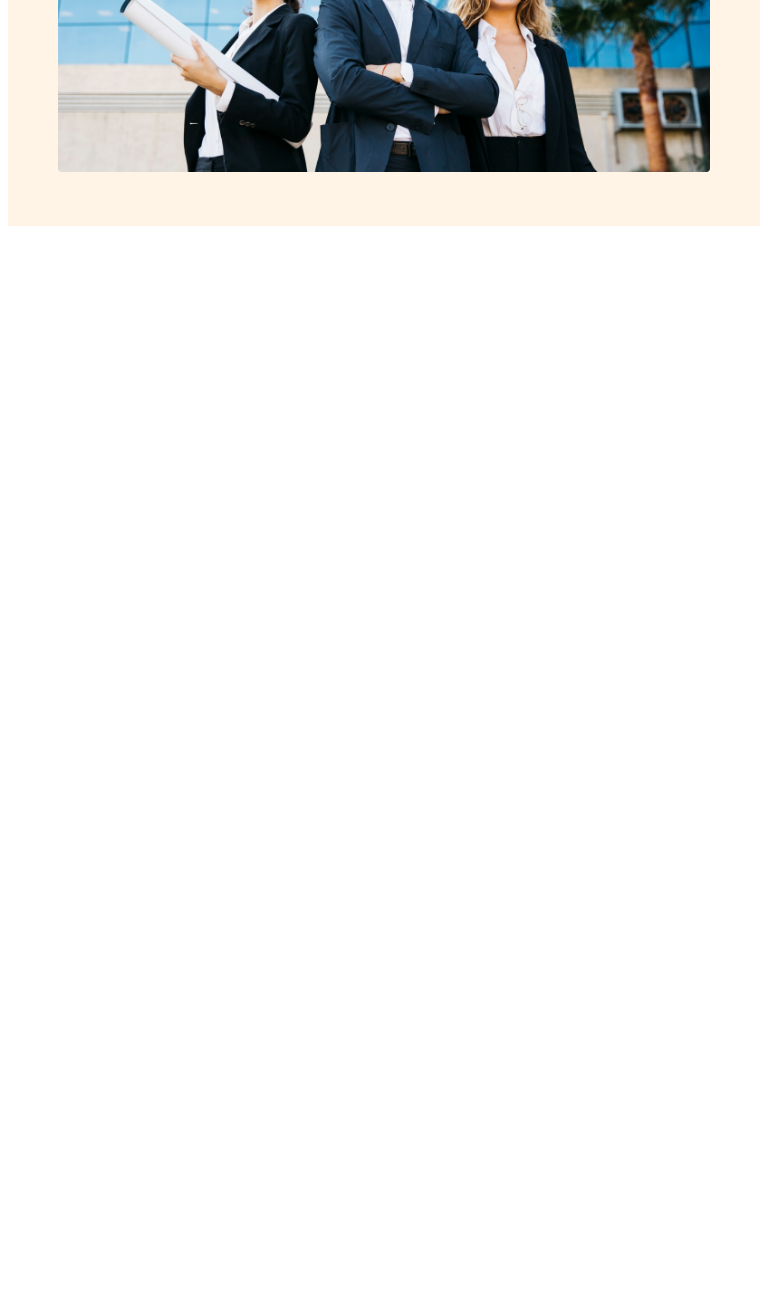
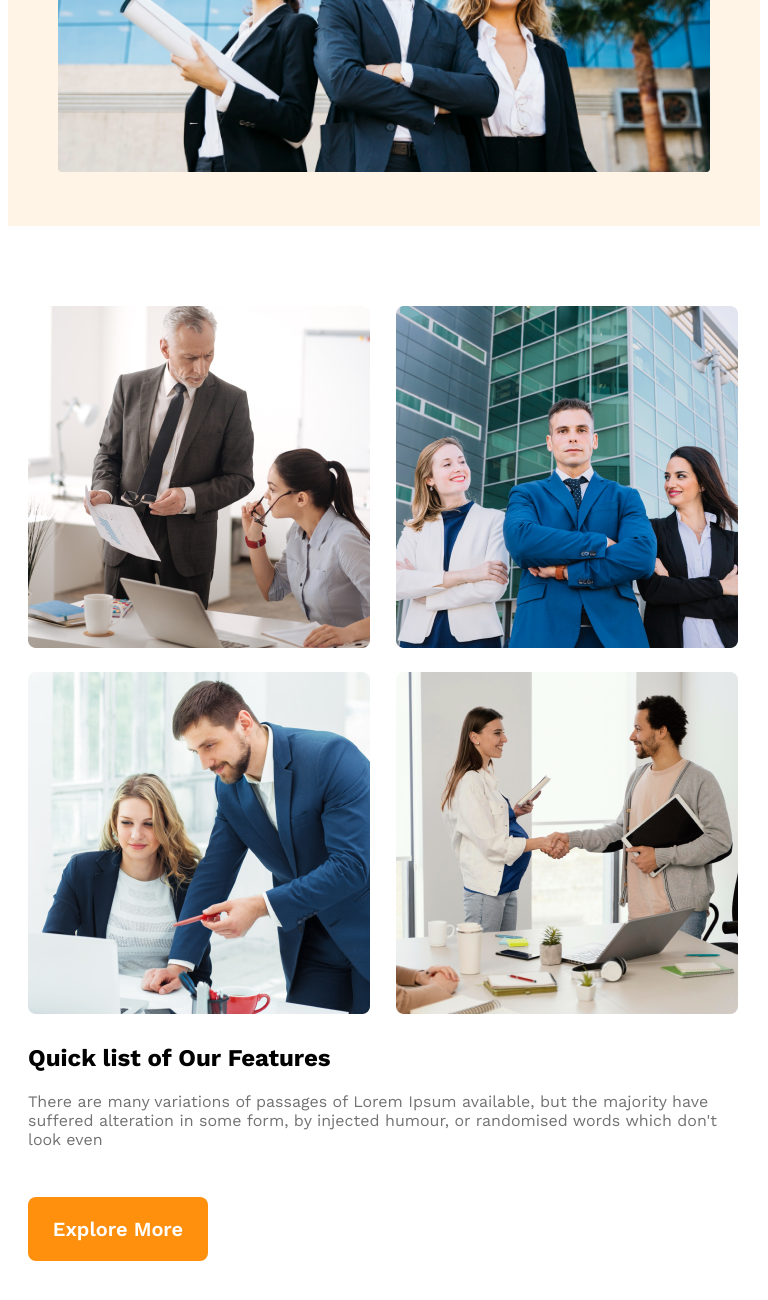
Before and after one commit to ratib54/Architect-website, a plain HTML site: page index.html in a window 768 px wide. Shown: the part 837-2137 px from the top of the page. Before the commit the page ends 1071 px from the top, so only its background shows below. Drawn offline with nearby package versions, Linux system fonts and the light colour scheme.

Commit message:
added second-step

```diff
--- a/index.html
+++ b/index.html
@@ -7,6 +7,7 @@
  <link rel="stylesheet" href="styles/style.css">
 </head>
 <body>
+  <!-- header start -->
  <header>
   <nav>
   <h1>G3Architects</h1>
@@ -28,8 +29,27 @@
  <img src="images/banner.png" alt="banner">
 
  </header>
+ <!-- header end  -->
+
+
  <main>
+  <!-- second step started -->
+<section class="second-step">
+  <div class="team">
 
+   <img src="images/team1.png" alt="">
+   <img src="images/team2.png" alt="">
+    <img src="images/team3.png" alt="">
+    <img src="images/team4.png" alt="">
+</div>
+  </div >
+  <div class="second-content">
+    <h1>Quick list of Our Features</h1>
+    <p>There are many variations of passages of Lorem Ipsum available, but the majority have suffered alteration in some form, by injected humour, or randomised words which don't look even</p>
+    <button class="primary-btn">Explore More</button>
+
+  </div>
+</section>
  </main>
  <footer>
 
--- a/styles/style.css
+++ b/styles/style.css
@@ -88,13 +88,67 @@
 
   width: 100%;
   margin-top: 5vh;
+
   }
+
+  /* second step started */
+
+  .second-step{
+    display: flex;
+    gap: 76px;
+    margin: 85px 200px 0px 300px;
+
+  }
+
+ .team{
+
+  display:grid;
+  grid-template-columns: repeat(2,1fr);
+  gap: 24px;
+  width: 100%;
+ }
+
+ .second-content{
+  padding-top: 216px;
+ }
+
+ .second-content > p{
+
+  color: #727272;
+   font-size: 1rem;
+   font-weight: 400 ;
+ }
+/* second step finish */
+
+
+
+
+
+
+
+
+
+
+
+
+
+
+
+
+
+
+
+
+
+
+
+
 
   /* media */
 
 
   @media screen and ( max-width : 576px) {
-
+    /* first */
     header{
 
       padding:20px;
@@ -103,6 +157,28 @@
   nav{
     flex-direction: column;
 }
+/* second */
+.second-step{
+    display:block;
+
+    margin: 0 20px;
+
+
+  }
+.team{
+
+  display: block;
+  margin-top: 20px;
+  margin-left: 10px;
+}
+
+.second-content{
+ padding-top: 10px;
+}
+
+
+
+
 }
 
 /* tablet */
@@ -118,6 +194,28 @@ header{
   padding: 50px;
 }
 
+/* second */
+
+.second-step{
+  display:block;
+ padding: 0px;
+ margin: 5rem 20px;
+
+}
+.team{
+
+display:grid;
+grid-template-columns: repeat(2,1fr);
+gap: 24px;
+}
+
+.second-content{
+padding-top: 10px;
+
+}
+
+
+
 
 
 
```
